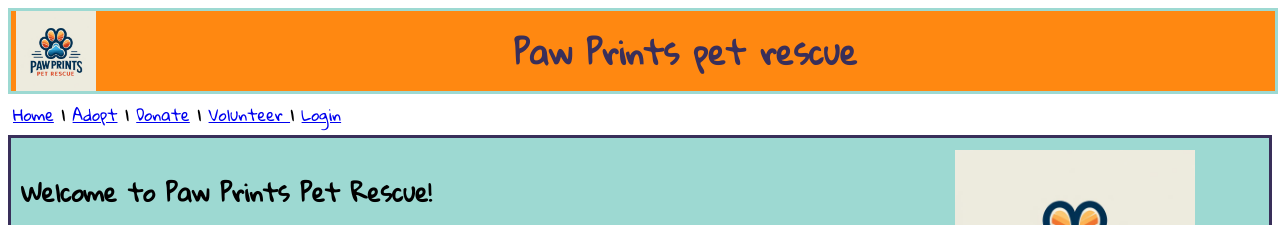
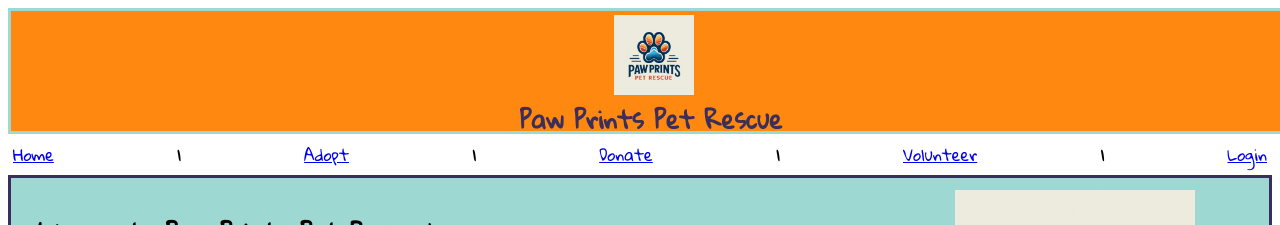
Before and after one commit to mp091689/paw-prints-pet-rescue, a Vue app in the folder vue/: page / in a window 1280 px wide. Shown: the top 225 px of the page. Built offline with nearby package versions, Linux system fonts and the light colour scheme; no server answers.

Commit message:
update app.vue

```diff
--- a/vue/src/App.vue
+++ b/vue/src/App.vue
@@ -1,10 +1,11 @@
 npm run dev<template>
   <div id="capstone-app">
+
     <div class="header">
       <img src="/Paw Prints Pet Rescue Logo.png" class="company-logo" alt="PAW LOGO">
-      <h1 id="title"> Paw Prints pet rescue</h1>
-      <p id="description"> </p>
+      <h1 id="title"> Paw Prints Pet Rescue</h1>
     </div>
+
     <div id="nav">
       <router-link v-bind:to="{ name: 'home' }">Home</router-link> |
       <router-link v-bind:to="{ name: 'adopt' }">Adopt</router-link> |
@@ -13,6 +14,7 @@ npm run dev<template>
       <router-link v-bind:to="{ name: 'logout' }" v-if="$store.state.token != ''">Logout</router-link>
       <router-link v-bind:to="{ name: 'login' }" v-if="$store.state.token == ''">Login</router-link>
     </div>
+
     <router-view />
   </div>
 </template>
@@ -21,28 +23,33 @@ npm run dev<template>
   .header{
     top: 0;
     left: 0;
-    width: 100%;
-    height: 80px;
+    width: 100vw;
+    height: 15vh;
     background-color: #FF8811 ;
+    border: solid #9DD9D2 3px ;
     display: flex;
-    border: solid #9DD9D2 3px ;
+    flex-direction: column;
+    align-items: center;
+    justify-content: center;
+  }
+  .company-logo{
+    max-height: 10vh;
+    padding-top: 2vh;
+    margin: auto;
+  }
+  #title{
+    color: #392F5A ;
+    font-size: x-large;
+    margin: auto;
+  }
 
-  }
   #nav{
     font-size: medium;
     padding: 5px;
+    display: flex;
+    justify-content: space-between;
   }
-  #title{
-    color: #392F5A ;
-    margin: auto;
-  }
-  .company-logo{
-    display: flex;
-    max-width: 95px;
-    max-height: 95px;
-    justify-content: left;
-  }
+</style>
 
-</style>
 <script setup lang="ts">
 </script>
```
